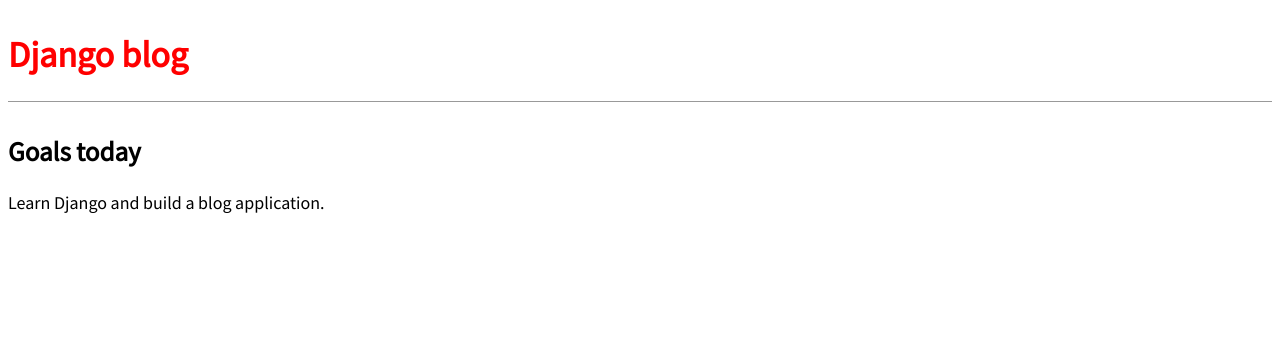
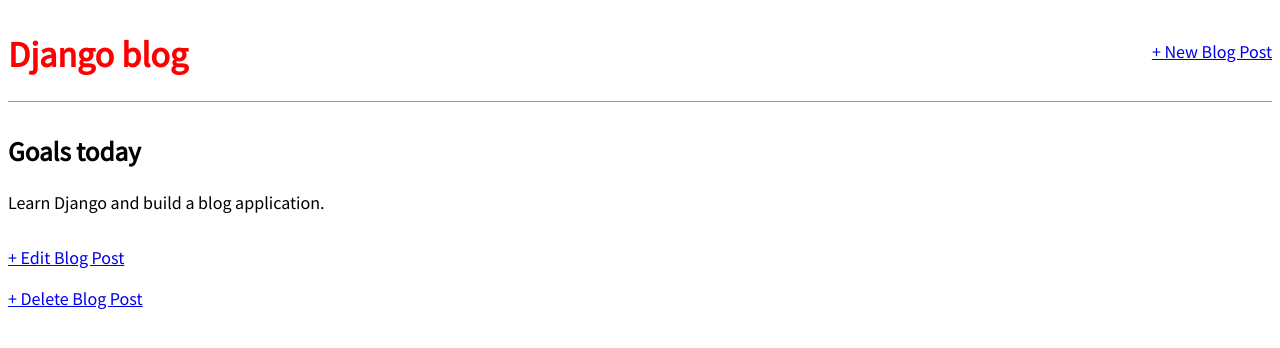
Before and after one commit to LIANNAKA/Django, a Django app: page /post/2/ in a window 1280 px wide. Shown: the top 348 px of the page. Run offline with Django 5.2, Linux system fonts and the light colour scheme; data comes from the database, SQL or seed files in the repository; both versions use the stored data as it was after the commit.

Commit message:
blog post CRUD operations

```diff
--- a/blog/blog/models.py
+++ b/blog/blog/models.py
@@ -1,4 +1,5 @@
 from django.db import models
+from django.urls import reverse # new
 
 # Create your models here.
 class Post(models.Model):
@@ -11,3 +12,5 @@ class Post(models.Model):
 
     def __str__(self):
         return self.title
+    def get_absolute_url(self): # new
+        return reverse('post_detail', args=[str(self.id)])
--- a/blog/blog/urls.py
+++ b/blog/blog/urls.py
@@ -1,6 +1,17 @@
 from django.urls import path
-from .views import BlogListView, BlogDetailView
+from .views import (
+BlogListView,
+BlogUpdateView,
+BlogDetailView,
+BlogCreateView,
+BlogDeleteView, # new
+)
 urlpatterns = [
-    path('post/<int:pk>/', BlogDetailView.as_view(), name='post_detail'), # new
-    path('', BlogListView.as_view(), name='home'),
+path('post/<int:pk>/delete/', # new
+BlogDeleteView.as_view(), name='post_delete'),
+path('post/new/', BlogCreateView.as_view(), name='post_new'),
+path('post/<int:pk>/', BlogDetailView.as_view(), name='post_detail'),
+path('post/<int:pk>/edit/',
+BlogUpdateView.as_view(), name='post_edit'),
+path('', BlogListView.as_view(), name='home'),
 ]
--- a/blog/blog/views.py
+++ b/blog/blog/views.py
@@ -1,5 +1,6 @@
 from django.views.generic  import ListView, DetailView
-
+from django.views.generic.edit import CreateView, UpdateView, DeleteView # new
+from django.urls import reverse_lazy # new
 # Create your views here.
 from .models import Post
 class BlogListView(ListView):
@@ -8,3 +9,15 @@ class BlogListView(ListView):
 class BlogDetailView(DetailView): # new
     model = Post
     template_name = 'post_detail.html'
+class BlogCreateView(CreateView): # new
+    model = Post
+    template_name = 'post_new.html'
+    fields = '__all__'
+class BlogUpdateView(UpdateView): # new
+    model = Post
+    template_name = 'post_edit.html'
+    fields = ['title', 'body']
+class BlogDeleteView(DeleteView): # new
+    model = Post
+    template_name = 'post_delete.html'
+    success_url = reverse_lazy('home')
--- a/blog/templates/base.html
+++ b/blog/templates/base.html
@@ -9,9 +9,16 @@
     <link href="{% static 'css/base.css' %}" rel="stylesheet" />
   </head>
   <body>
-    <header>
-      <h1><a href="{% url 'home' %}">Django blog</a></h1>
-    </header>
-    <div>{% block content %} {% endblock content %}</div>
+    <div>
+      <header>
+        <div class="nav-left">
+          <h1><a href="{% url 'home' %}">Django blog</a></h1>
+        </div>
+        <div class="nav-right">
+          <a href="{% url 'post_new' %}">+ New Blog Post</a>
+        </div>
+      </header>
+      {% block content %} {% endblock content %}
+    </div>
   </body>
 </html>
--- a/blog/templates/post_detail.html
+++ b/blog/templates/post_detail.html
@@ -1,7 +1,9 @@
 {% extends 'base.html' %}
 {% block content %}
 <div class="post-entry">
-  <h2>{{ object.title }}</h2>
-  <p>{{ object.body }}</p>
+  <h2>{{ post.title }}</h2>
+  <p>{{ post.body }}</p>
 </div>
+<a href="{% url 'post_edit' post.pk %}">+ Edit Blog Post</a>
+<p><a href="{% url 'post_delete' post.pk %}">+ Delete Blog Post</a></p>
 {% endblock content %}
```
Also changed, not shown: blog/blog/tests.py (+23 -0 lines), blog/templates/post_delete.html (added, +9 -0 lines), blog/templates/post_edit.html (added, +8 -0 lines), blog/templates/post_new.html (added, +10 -0 lines), blog/db.sqlite3.
